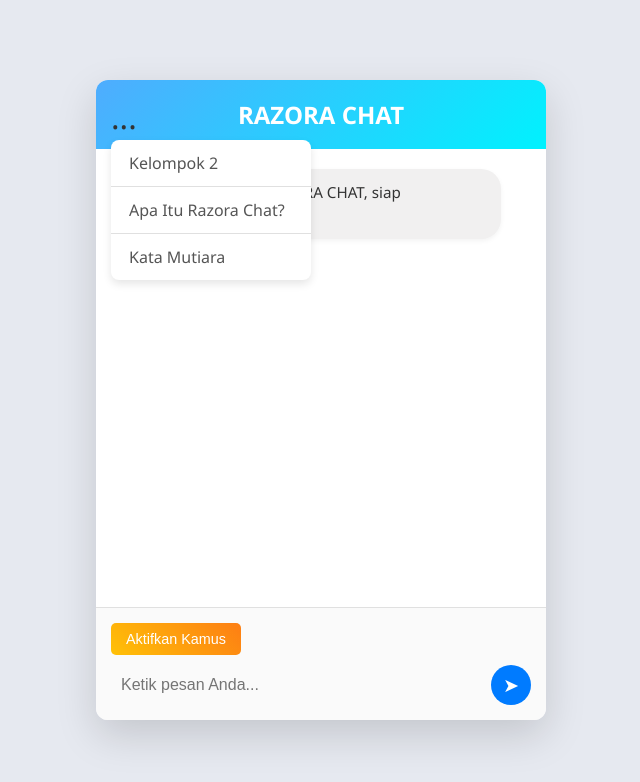
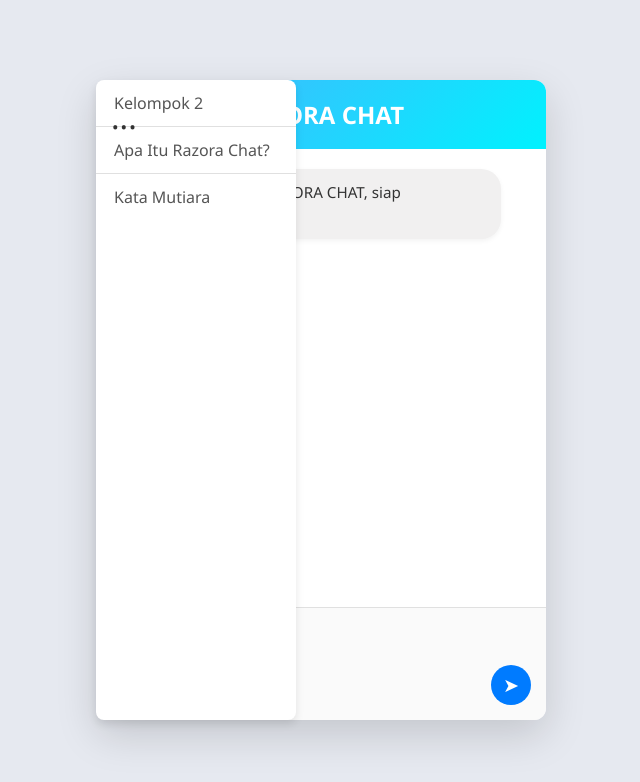
Before and after one commit to rpzzvfx/RazoraChatt, a plain HTML site: page index.html in a window 1280 px wide. Both pictures are taken after a click on the element "...". Shown: the whole page, without its empty margins (319-959 px from the left). Drawn offline with Linux system fonts and the light colour scheme.

Commit message:
Update index.html

```diff
--- a/index.html
+++ b/index.html
@@ -148,20 +148,29 @@
             z-index: 2000;
         }
 
-        /* Gaya untuk dropdown menu */
+        /* Gaya untuk dropdown menu - Modifikasi untuk animasi */
         .dropdown-menu {
             position: absolute;
-            top: 60px;
-            left: 15px;
+            top: 0; /* Ubah posisi top menjadi 0 */
+            left: 0; /* Ubah posisi left menjadi 0 */
             background-color: #fff;
             box-shadow: 0 4px 8px rgba(0, 0, 0, 0.1);
             border-radius: 8px;
             overflow: hidden;
             z-index: 1000;
-            display: none;
+            display: flex;
             flex-direction: column;
             width: 200px;
+            height: 100%; /* Tambahkan tinggi 100% agar menutupi seluruh chat container */
+            transform: translateX(-100%); /* Sembunyikan di luar layar */
+            transition: transform 0.3s ease-in-out; /* Tambahkan transisi */
         }
+
+        /* Kelas untuk menampilkan menu */
+        .dropdown-menu.active {
+            transform: translateX(0); /* Geser ke posisi terlihat */
+        }
+
         .dropdown-menu a {
             padding: 12px 18px;
             text-decoration: none;
@@ -649,13 +658,14 @@
             messagesContainer.scrollTop = messagesContainer.scrollHeight;
         }
 
-        menuIcon.addEventListener('click', () => {
-            dropdownMenu.style.display = dropdownMenu.style.display === 'flex' ? 'none' : 'flex';
+        menuIcon.addEventListener('click', (event) => {
+            event.stopPropagation();
+            dropdownMenu.classList.toggle('active');
         });
 
         document.addEventListener('click', (event) => {
             if (!menuIcon.contains(event.target) && !dropdownMenu.contains(event.target)) {
-                dropdownMenu.style.display = 'none';
+                dropdownMenu.classList.remove('active');
             }
         });
 
@@ -663,18 +673,18 @@
             event.preventDefault();
             chatContainer.style.display = 'none';
             anggotaPage.style.display = 'flex';
-            dropdownMenu.style.display = 'none';
+            dropdownMenu.classList.remove('active');
         });
 
         aboutRazoraButton.addEventListener('click', (event) => {
             event.preventDefault();
-            dropdownMenu.style.display = 'none';
+            dropdownMenu.classList.remove('active');
             sendMessage('apa itu razora chat');
         });
 
         kataMutiaraButton.addEventListener('click', (event) => {
             event.preventDefault();
-            dropdownMenu.style.display = 'none';
+            dropdownMenu.classList.remove('active');
             sendMessage('kata mutiara');
         });
 
```
